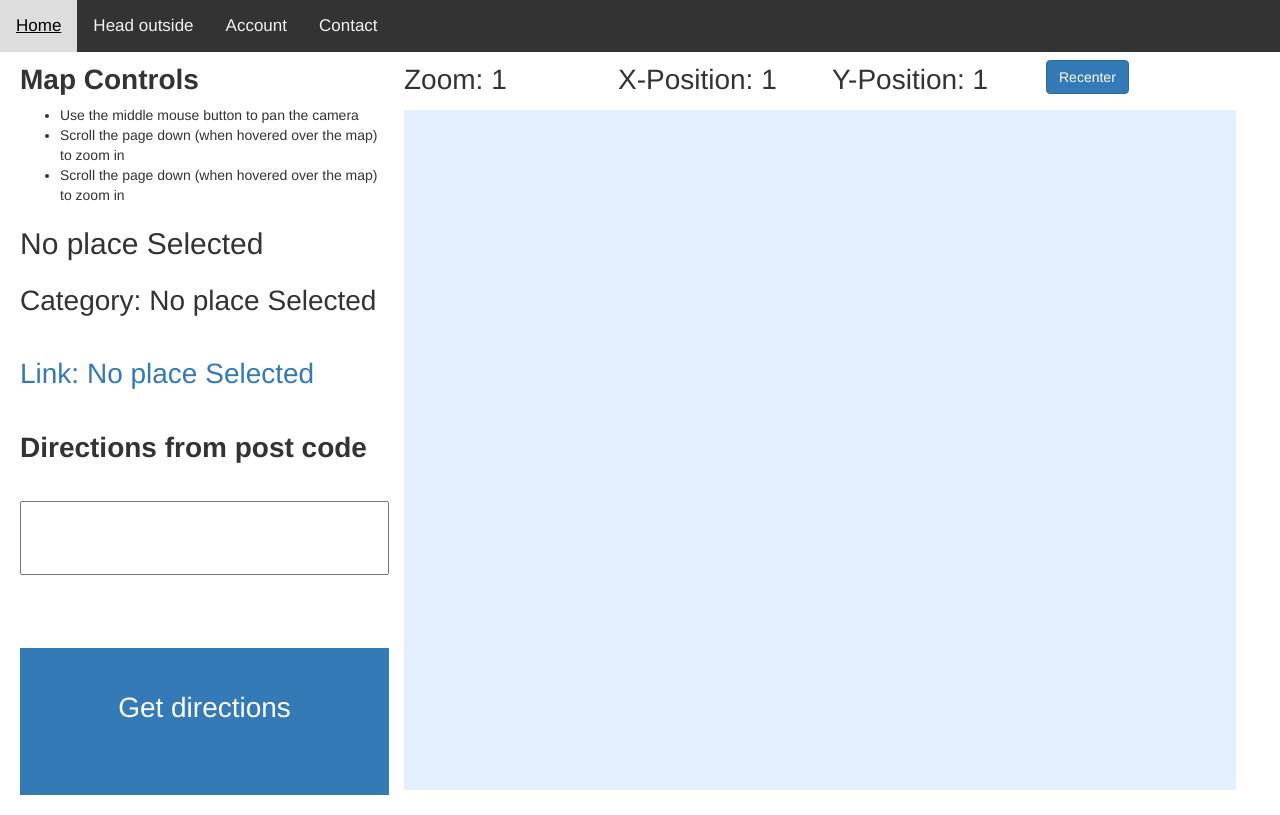
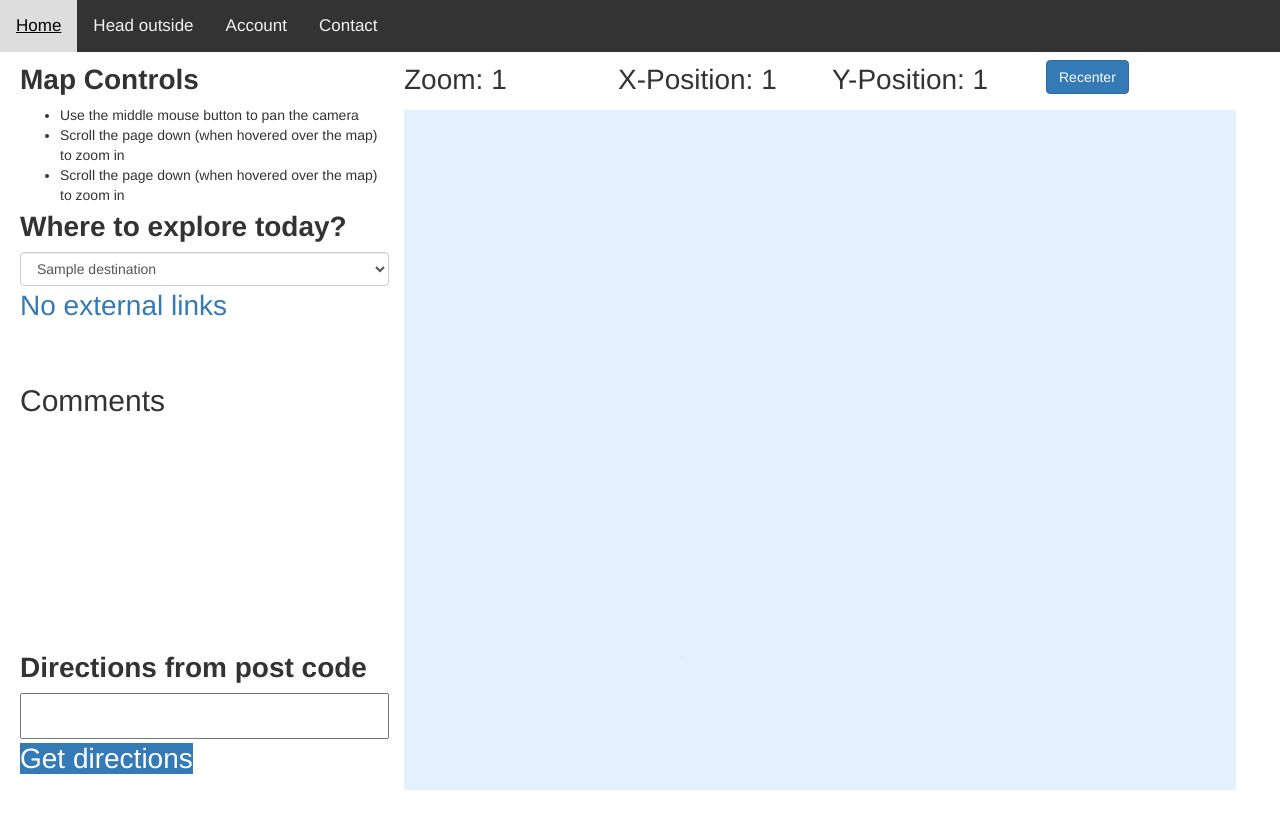
Before and after one commit to sbaker-dev/ToTheGreatOutDoors, a Django app: template Django/ToTheGreatOutDoors/core/templates/pages/location.html in a window 1280 px wide. Run offline with Django 3.2, Linux system fonts and the light colour scheme; the template is opened without the code that fills it: most values are stand-ins (such as "Sample title", 1, 10 or a date in 2020); some libraries are stand-ins or nearby versions.

Commit message:
Select a location

```diff
--- /dev/null
+++ b/Django/ToTheGreatOutDoors/core/templates/components/map/vector_location_place.html
@@ -0,0 +1,6 @@
+<!-- Draw the selected location on the map. By design (at the moment) you can only select one place. However, you
+could allow the user to select multiple places, and if you do, then this should extend with that logic.-->
+
+{% for location in locations_list %}
+    <path d="{{location.svg}}" id="BD-{{location.place}}" style="fill: #A298C4; opacity: 60%"></path>
+{% endfor %}
--- /dev/null
+++ b/Django/ToTheGreatOutDoors/core/templates/components/map/vector_locations.html
@@ -0,0 +1,5 @@
+<!--Vector of a map travel location to vist-->
+
+{% for destination in travel_locations %}
+    <path onclick=LocationViaMap(id)  d="{{destination.svg}}" id="{{ destination.name }}" data-link="{{ destination.link }}"  style="fill: #2D2E44;"></path>
+{% endfor %}
--- /dev/null
+++ b/Django/ToTheGreatOutDoors/core/templates/components/map/vector_places.html
@@ -0,0 +1,5 @@
+<!-- Create a path for each location on the svg canvas-->
+
+{% for location in locations_list %}
+    <path onclick="PlaceViaMap(id)" d="{{location.svg}}" id="BD-{{location.place}}" style="fill: #A298C4; opacity: 80%"></path>
+{% endfor %}
--- a/Django/ToTheGreatOutDoors/core/templates/components/map/vector_polygons.html
+++ /dev/null
@@ -1,5 +0,0 @@
-<!-- Create a path for each location on the svg canvas-->
-
-{% for location in locations_list %}
-    <path onclick="SelectViaMapLocation(id)" d="{{location.svg}}" id="BD-{{location.place}}" style="fill: #A298C4; opacity: 80%"></path>
-{% endfor %}
--- a/Django/ToTheGreatOutDoors/core/templates/components/selection/area_selection.html
+++ b/Django/ToTheGreatOutDoors/core/templates/components/selection/area_selection.html
@@ -1,8 +1,8 @@
 <!--Allow a user to select a location to visit -->
 
 <div>
-    <label class="textStandard" for="SelectPlace">Where to explore today?</label>
-    <select class="form-control form-control-lg" onchange="SelectViaSelection()" id="SelectPlace">
+    <label class="textStandard" for="SelectionBox">Where to explore today?</label>
+    <select class="form-control form-control-lg" onchange="PlaceViaSelect()" id="SelectionBox">
 
     {% for location in locations_list %}
         <option value="BD-{{location.place}}">{{location.place}}</option>
--- /dev/null
+++ b/Django/ToTheGreatOutDoors/core/templates/components/selection/place_selection.html
@@ -0,0 +1,13 @@
+<!--Allow a user to select a place to visit -->
+
+<div>
+    <label class="textStandard" for="SelectionBox">Where to explore today?</label>
+    <select class="form-control form-control-lg" onchange="LocationViaSelect()" id="SelectionBox">
+
+        {% for destination in travel_locations %}
+            <option value="{{destination.name}}">{{destination.name}}</option>
+        {% endfor %}
+
+    </select>
+
+</div>
--- a/Django/ToTheGreatOutDoors/core/templates/pages/location.html
+++ b/Django/ToTheGreatOutDoors/core/templates/pages/location.html
@@ -12,20 +12,43 @@
 <div style="display: grid; grid-template-columns: 30% 70%">
 
     <!-- Information panel -->
-    <div style="padding: 20px; display: grid; grid-template-rows: 20% 10% 10% 10% 10% 10% 10% 20%">
+    <div style="padding: 20px; display: grid; grid-template-rows: 20% 20% 40% 20%">
 
 
+        <!--
+            TODO: Scrap most of this div, and remake the select locations, but for travel locations (mabye rename select
+                locations to select county).
+                We then create a location page, that sets these values via django
+                At this point, we also want to add the comment features etc
+
+                Then, we can also create a search link (2nd option on main) that just returns page links to these
+                locations IF they have similar names
+
+
+        -->
         <!-- how to control the map -->
         {% include 'components/selection/map_controls.html' %}
 
-        <h2 id="LocationName">No place Selected</h2>
-        <p id="LocationCategory" class="textStandard">Category: No place Selected</p>
-        <a id="LocationExternalLink"  class="textStandard" target="_blank">Link: No place Selected</a>
-        <label class="textStandard" for="PostCode">Directions from post code</label>
-        <input id="PostCode" type="text" class="textStandard">
-        <br>
-        <a class="textStandard  btn-primary" style="text-align: center; padding: 40px">Get directions</a>
-        <p></p>
+        <div style="margin-bottom: 10px">
+            {% include 'components/selection/place_selection.html' %}
+            <a id="LocationExternalLink"  class="textStandard" target="_blank">No external links</a>
+
+            <br>
+
+        </div>
+
+        <div style="margin-top: 10px">
+            <h2>Comments</h2>
+        </div>
+
+        <div>
+            <label class="textStandard" for="PostCode">Directions from post code</label>
+            <input id="PostCode" type="text" class="textStandard">
+            <br>
+            <a class="textStandard  btn-primary" style="text-align: center;">Get directions</a>
+        </div>
+
+
 
     </div>
 
@@ -40,13 +63,11 @@
             <!--Draw the raster maps-->
             {% include 'components/map/raster_maps.html' %}
 
-            {% for location in locations_list %}
-                <path d="{{location.svg}}" id="BD-{{location.place}}" style="fill: #A298C4; opacity: 60%"></path>
-            {% endfor %}
+            <!--Draw the county that was selected in the previous view -->
+            {% include 'components/map/vector_location_place.html' %}
 
-            {% for destination in travel_locations %}
-                <path onclick=ChangeSelected(id)  d="{{destination.svg}}" id="{{ destination.name }}${{ destination.category }}${{ destination.link }}"  style="fill: #2D2E44;"></path>
-            {% endfor %}
+            <!--Draw the locations that matched the selected category on the map -->
+            {% include 'components/map/vector_locations.html' %}
 
         </svg>
 
@@ -55,7 +76,7 @@
 </div>
 
 <script src="{% static 'js/controls.js' %}"></script>
-    <script src="{% static 'js/location.js' %}"></script>
+    <script src="{% static 'js/selection.js' %}"></script>
 
 
 {% endblock content %}
--- a/Django/ToTheGreatOutDoors/core/templates/pages/select_location.html
+++ b/Django/ToTheGreatOutDoors/core/templates/pages/select_location.html
@@ -47,7 +47,7 @@
 
 
             <!-- Draw the vector maps -->
-            {% include 'components/map/vector_polygons.html' %}
+            {% include 'components/map/vector_places.html' %}
 
         </svg>
 
--- a/Django/static/js/selection.js
+++ b/Django/static/js/selection.js
@@ -1,16 +1,51 @@
-let previousLocation = document.getElementById('SelectPlace').value
+
+let selectionID = 'SelectionBox'
+let previousLocation = document.getElementById(selectionID).value
+
 
 /**
- * Change the colour of a polygon if the user changes the location selection via the selection box.
+ * For the location that has been selected via the selection menu, change the current selection colour back to the
+ * default and set the clicked elements colour to the selection colour
  */
-function SelectViaSelection(){
+function ChangeOnSelectionSelect(selectionColour, defaultColour){
     // Set the last known value to be its default
-    document.getElementById(previousLocation).style.fill = '#A298C4';
+    document.getElementById(previousLocation).style.fill = defaultColour;
 
     // Get the newly selected value, assign it as selected, and update previousLocation
-    const newValue = document.getElementById('SelectPlace').value;
-    document.getElementById(newValue).style.fill = "lightblue"
+    const newValue = document.getElementById(selectionID).value;
+    document.getElementById(newValue).style.fill = selectionColour;
     previousLocation = newValue
+    return newValue
+}
+
+
+/**
+ * Get the original value from the Select container, and set this to the default colour. Then, use the current place's
+ * id to select the new polygon on the map and changes it colour to the selection colour
+ */
+function ChangeOnPolygonSelect(place_id, selectionColour, defaultColour){
+
+    console.log(document.getElementById(selectionID))
+
+    // Set the old value to be default
+    const selectionBox = document.getElementById(selectionID);
+    document.getElementById(selectionBox.value).style.fill = defaultColour;
+
+    // Set the new value to be blue
+    document.getElementById(selectionID).value = place_id;
+    document.getElementById(place_id).style.fill = selectionColour;
+    previousLocation = place_id;
+}
+
+
+/**
+ * Change the colour of a polygon if the user changes the location selection via the selection box. Then, change the
+ * href element based on this
+ */
+function PlaceViaSelect(){
+
+    // Change the polygon selection
+    let newValue = ChangeOnSelectionSelect("lightblue", '#A298C4')
 
     // Assign this to the href button, slicing off the BD- ID linker
     ChangeLocationHref(1, newValue.slice(3))
@@ -21,15 +56,9 @@ function SelectViaSelection(){
  * Change the value of the selection box when an individual selects a polygon on the map
  * @param place_id id parameter of the selected component
  */
-function SelectViaMapLocation(place_id){
-    // Set the old value to be blue
-    const selectionBox = document.getElementById('SelectPlace');
-    document.getElementById(selectionBox.value).style.fill = '#A298C4';
+function PlaceViaMap(place_id){
 
-    // Set the new value to be red
-    document.getElementById("SelectPlace").value = place_id;
-    document.getElementById(place_id).style.fill = "lightblue";
-    previousLocation = place_id;
+    ChangeOnPolygonSelect(place_id, "lightblue", '#A298C4')
 
     // Assign this to the href button, slicing off the BD- ID linker
     ChangeLocationHref(1, place_id.slice(3))
@@ -37,10 +66,8 @@ function SelectViaMapLocation(place_id){
 
 }
 
-
 /**
  * Update the Href of the location selection with the activity
- * @constructor
  */
 function SelectActivity(){
     // Get the newly selected value and assign it to the href
@@ -76,6 +103,56 @@ function ChangeLocationHref(override_index, replacement_value){
 
     // Reassign the attribute with the updated value
     link_button.setAttribute('href', new_link)
+}
+
+
+/**
+ * Select a given location via the polygon map, then extract it's data link attribute and set the external link a href
+ * and text
+ */
+function LocationViaMap(place_id){
+
+    // Change the selected polygon via the map, and update the selection box
+    ChangeOnPolygonSelect(place_id, "lightblue",'#2D2E44');
+
+    // Extract the link from the data attribute data-link
+    let externalLink = document.getElementById(place_id).getAttribute('data-link');
+
+    // Conditionally set the external link
+    SetExternalLink(externalLink)
 
 
 }
+
+/**
+ * Select the location via the select menu, then extract it's associated polygon data link attribute and set the
+ * external link a href and text
+ */
+function LocationViaSelect(){
+
+    let place_id = ChangeOnSelectionSelect("lightblue",'#2D2E44')
+
+    // Extract the link from the data attribute data-link
+    let externalLink = document.getElementById(place_id).getAttribute('data-link');
+
+    // Conditionally set the external link
+    SetExternalLink(externalLink)
+}
+
+
+/**
+ * Set the external link, conditional on existance.
+ */
+function SetExternalLink(external_link){
+    const link_part = document.getElementById('LocationExternalLink')
+    if (external_link === 'None'){
+        link_part.innerText = "No external links"
+        link_part.removeAttribute("href")
+    }
+    else {
+        link_part.innerText = "More information here"
+        link_part.setAttribute("href", external_link)
+
+    }
+
+}
```
